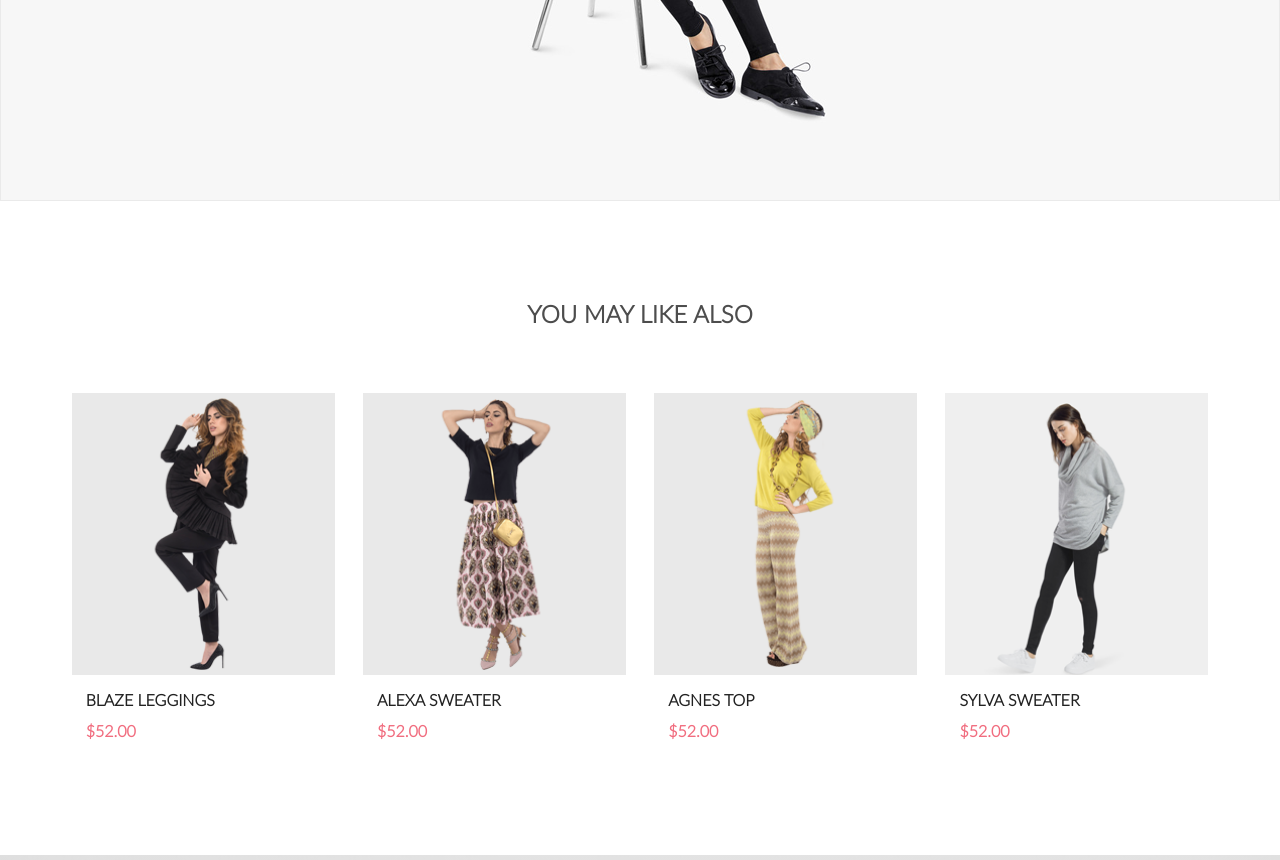
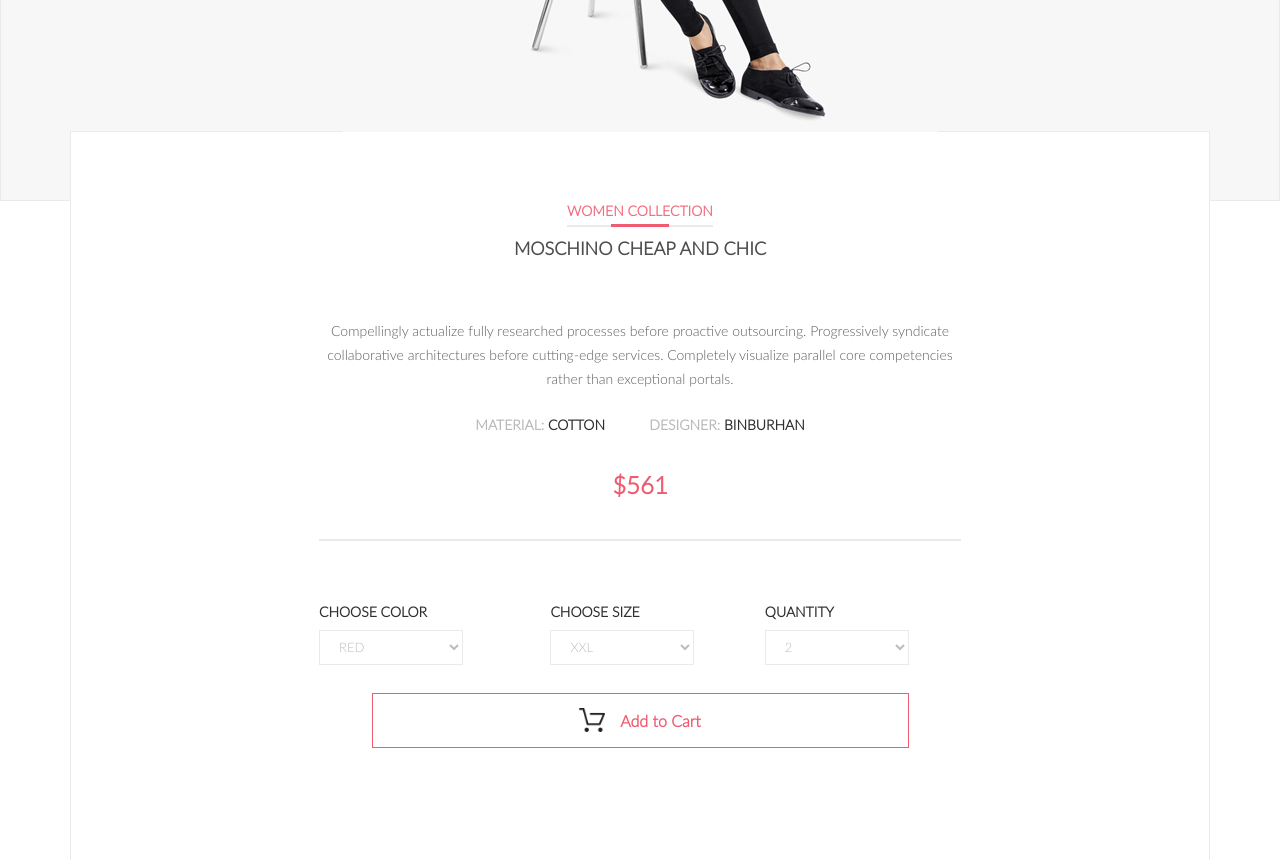
Before and after one commit to tsoyvi/tsoy_vi_proff_html-, a plain HTML site: page single_page.html in a window 1280 px wide. Shown: the part 860-1720 px from the top of the page. Drawn offline with Linux system fonts and the light colour scheme.

Commit message:
Доделана стараница single_page.html
Но не проверена

```diff
--- a/css/style_pages.css
+++ b/css/style_pages.css
@@ -19,11 +19,156 @@
     color: #ffffff;
     background-color: #ccc;
     border: none;
+    cursor: pointer;
+}
+
+
+.product_description {
+    height: 730px;
+    border: solid 1px #eaeaea;
+    background-color: #ffffff;
+    margin-top: -70px;
+    display: flex;
+    justify-content: center;
 
 }
 
+.product_description-container {
+    width: 642px;
+    text-align: center;
+    background-color: #ffffff;
+}
+
+.product_description-h4 {
+    font-size: 14px;
+    font-weight: bold;
+    color: #f16d7f;
+    display: inline-block;
+    border-bottom: solid 2px #eaeaea;
+    padding-bottom: 6px;
+    position: relative;
+    margin-top: 70px;
+    background-color: inherit;
+}
 
 
+.product_description-h4::after {
+    top: 22px;
+    left: 30%;
+    position: absolute;
+    content: "";
+    width: 40%;
+    height: 3px;
+    background-color: #ef5b70;
+    display: block;
+
+}
+
+.product_description-h2 {
+    margin-top: 10px;
+    font-size: 18px;
+    font-weight: 900;
+    text-align: center;
+    color: #4d4d4d;
+    text-transform: uppercase;
+}
+
+.product_description-text {
+    margin-top: 60px;
+    font-size: 14px;
+    line-height: 1.71;
+    text-align: center;
+    color: #5e5e5e;
+}
+
+.product_description-mat-dis {
+    font-size: 14px;
+    font-weight: bold;
+    color: #b9b9b9;
+    display: inline-block;
+    margin: 25px 20px 0px 20px;
+
+}
+
+.product_description-mat-dis >span {
+    color: #2f2f2f;
+}
+
+.product_description-price {
+  margin: 37px 0px 0px 0px;
+  font-size: 24px;
+  font-weight: bold;
+  color: #ef5b70;
+}
+
+.product_description-price::after {
+    content: "";
+    width: 100%;
+    margin-top: 40px;
+    margin-bottom: 60px;
+    height: 2px;
+    background-color: #eaeaea;
+    display: block;
+}
 
 
+.product_description-selector {
+    display: flex;
+    justify-content: space-around;
+}
+
+.product_description-selector-select {
+    text-align: left;
+}
+
+
+.product_description-selector-select > label {
+  font-size: 14px;
+  font-weight: bold;
+  color: #2f2f2f;
+}
+
+.product_description-selector-select > select {
+    margin-top: 10px;
+    width: 144px;
+    height: 35px;
+    border: solid 1px #eaeaea;
+    background-color: #ffffff;
+    font-family: Lato;
+    font-size: 13px;
+    padding-left: 15px;
+    color: #bcbcbc;
+}
+
+.product_description-selector-select > select > option {
+    color: black;
+}
+
+.add-to-cart-button-div {
+    display: flex;
+    justify-content: center;
+}
+
+
+.add-to-cart {
+    width: 537px;
+    height: 55px;
+    border: solid 1px #ef5b70;
+   /* background-color: #ffffff;*/
+    display: flex;
+    justify-content: center;
+    align-items: center;
+    font-family: Lato;
+    font-size: 16px;
+    font-weight: bold;
+    color: #ef5b70;
+    margin-top: 28px;
+}
+
+.add-to-cart > img {
+    width: 26px;
+    height: 24px;
+    margin-right: 15px;
+}
+
 /***** */
--- a/css/styles.css
+++ b/css/styles.css
@@ -28,6 +28,9 @@ h3 {
     text-transform: uppercase;
     margin-bottom: 30px;
 }
+
+
+
 
 .clearfix:after {
     content: "";
--- a/single_page.html
+++ b/single_page.html
@@ -69,12 +69,68 @@
 
 
     <div class="slider-single-page">
-        <button class="slider-arrow-button"><i class="fa fa-chevron-left" aria-hidden="true"></i></button>
+        <button class="slider-arrow-button button"><i class="fa fa-chevron-left" aria-hidden="true"></i></button>
         <img src="img/Layer_42.png" alt="Layer_42.png">
-        <button class="slider-arrow-button"><i class="fa fa-chevron-right" aria-hidden="true"></i></button>
+        <button class="slider-arrow-button button"><i class="fa fa-chevron-right" aria-hidden="true"></i></button>
     </div>
 
 
+    <div class="product_description container">
+        <div class="product_description-container">
+
+            <h4 class="product_description-h4">WOMEN COLLECTION</h4>
+            <h2 class="product_description-h2">Moschino Cheap And Chic</h2>
+            <p class="product_description-text">
+                Compellingly actualize fully researched processes before proactive outsourcing. Progressively syndicate
+                collaborative architectures before cutting-edge services. Completely visualize parallel core
+                competencies
+                rather than exceptional portals.
+            </p>
+
+            <div class="product_description-mat-dis">MATERIAL: <span>COTTON</span></div>
+            <div class="product_description-mat-dis">DESIGNER: <span>BINBURHAN</span></div>
+
+            <p class="product_description-price">$561</p>
+
+            <div class="product_description-selector">
+                <div class="product_description-selector-select">
+                    <label for="color">CHOOSE COLOR</label>
+                    <select id="color">
+                        <option value="RED">RED</option>
+                        <option value="BLUE">BLUE</option>
+                        <option value="BLACK">BLACK</option>
+                    </select>
+                </div>
+
+                <div class="product_description-selector-select">
+                    <label for="size">CHOOSE SIZE</label>
+                    <select id="size">
+                        <option value="XXL">XXL</option>
+                        <option value="XS">XS</option>
+                        <option value="M">M</option>
+                        <option value="L">XXL</option>
+                        <option value="S">XS</option>
+                        <option value="XXS">M</option>
+                    </select>
+                </div>
+
+                <div class="product_description-selector-select">
+                    <label for="quantity">QUANTITY</label>
+                    <select id="quantity">
+                        <option value="2">2</option>
+                        <option value="3">3</option>
+                        <option value="4">4</option>
+                    </select>
+                </div>
+            </div>
+
+            <div class="add-to-cart-button-div">
+                <button class="add-to-cart button"><img src="img/basket.png" alt="basket.png"> Add to Cart</button>
+            </div>
+
+        </div>
+
+    </div>
 
 
 
```
